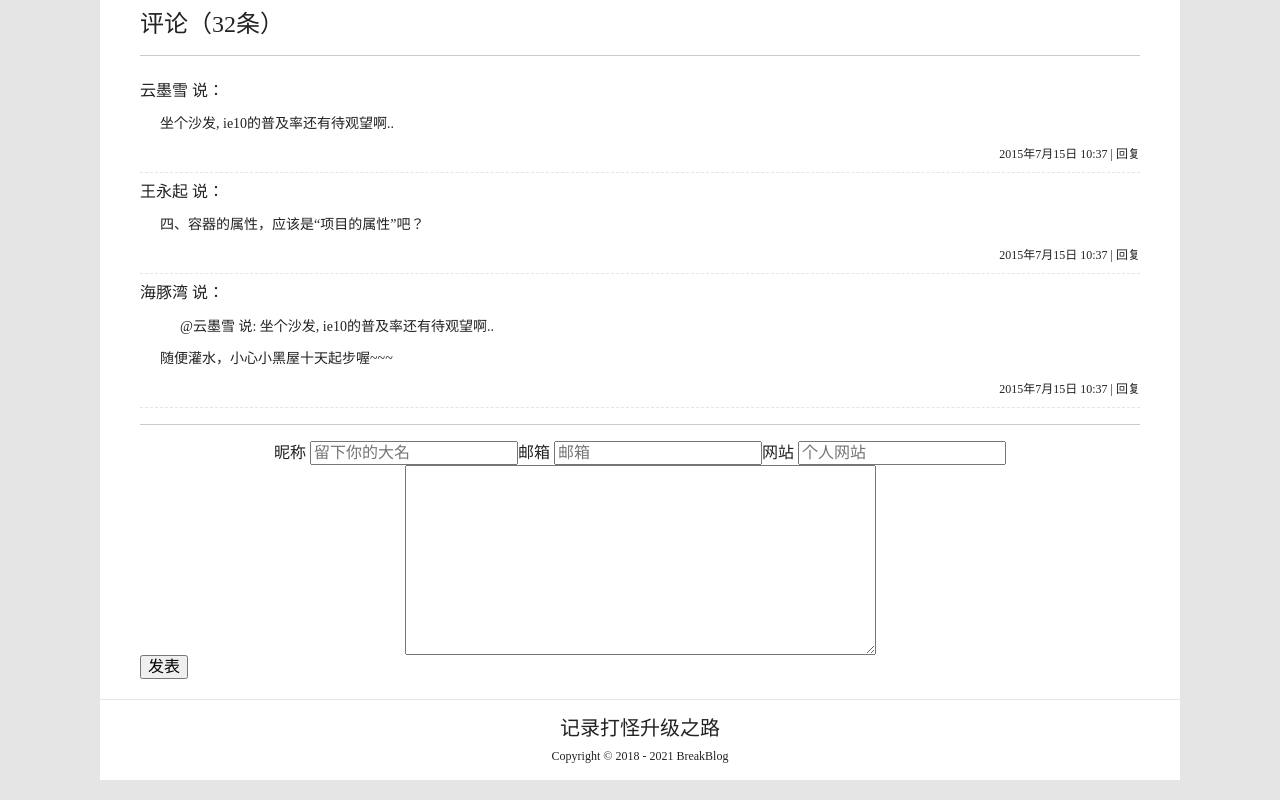
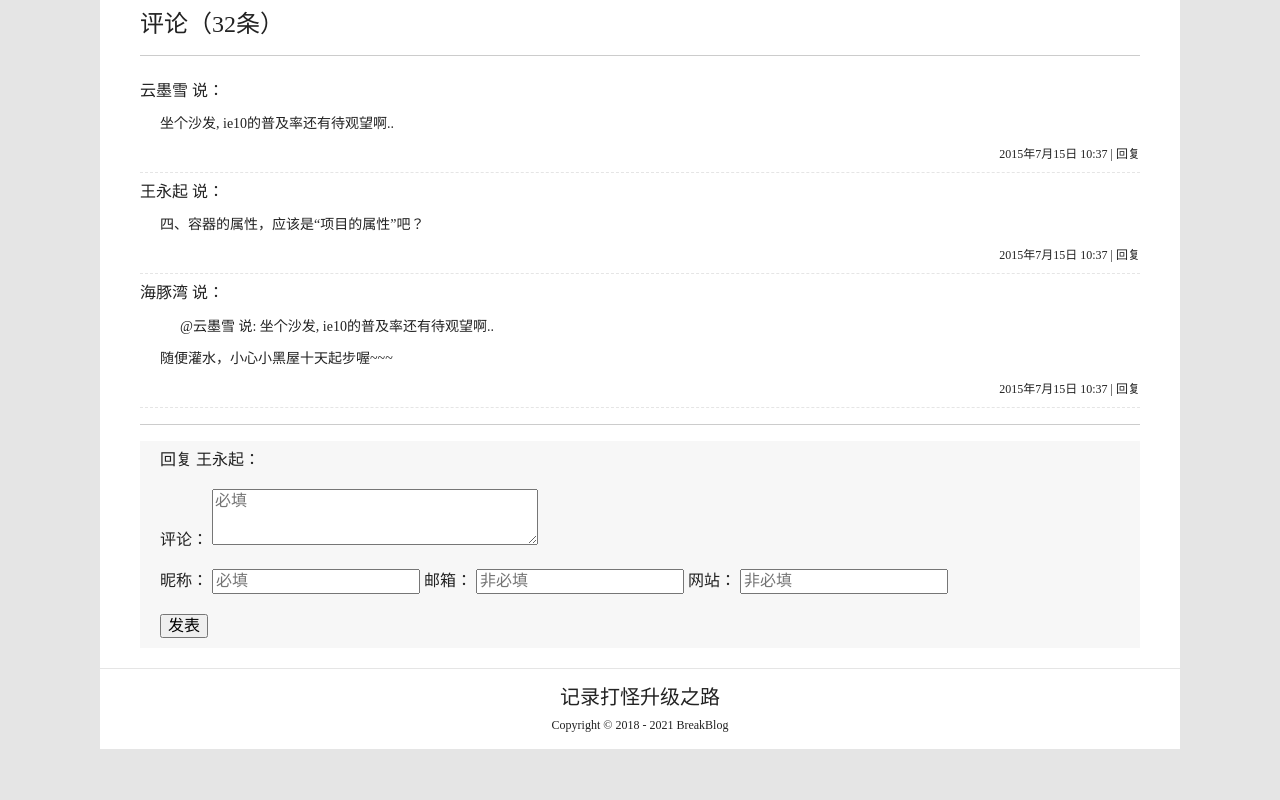
Before and after one commit to tw-huang/blog-demo, a website built with Parcel: page post.html in a window 1280 px wide. Shown: the part 753-1553 px from the top of the page. After the commit the page ends 1522 px from the top, so only its background shows below. Built offline with nearby package versions, Linux system fonts and the light colour scheme.

Commit message:
#文章评论#

```diff
--- a/css/post.css
+++ b/css/post.css
@@ -57,55 +57,56 @@ body {
   padding: 20px 40px;
 }
 
-.post-position{
+.post-position {
   display: flex;
   justify-content: space-between;
   font-size: 10px;
   margin-bottom: 20px;
 }
 
-.position-left{
+.position-left {
   border-bottom: 1px solid #e5e5e5;
 }
 
-.position-right{
+.position-right {
   border-bottom: 1px solid #e5e5e5;
 }
 
-.post-top{
+.post-top {
   display: flex;
   flex-direction: column;
   margin-bottom: 20px;
 }
 
-.post-top-title{
+.post-top-title {
   margin-bottom: 8px;
   font-size: 32px;
 }
 
-.post-top-date{
+.post-top-date {
   margin-bottom: 8px;
   font-size: 14px;
 }
-.post-top-subtitle{
+
+.post-top-subtitle {
   background-color: #f7f7f7;
   padding: 20px;
   margin-bottom: 8px;
   font-size: 16px;
 }
 
-.post-body{
+.post-body {
 
 }
 
-.post-end{
+.post-end {
   display: flex;
   justify-content: center;
   font-size: 20px;
   padding: 20px;
 }
 
-.post-pagination{
+.post-pagination {
   display: flex;
   justify-content: space-between;
   padding: 20px 0;
@@ -116,51 +117,65 @@ body {
   padding: 4px;
 }
 
-.comments-title{
+.comments-title {
   font-size: 24px;
 }
 
-.comments-list{
+.comments-list {
   display: flex;
   flex-direction: column;
 }
 
-.comment-item{
+.comment-item {
   display: flex;
   flex-direction: column;
   border-bottom: 1px dashed #e5e5e5;
   padding: 10px 0;
 }
 
-.comment-item-author{
+.comment-item-author {
   font-size: 16px;
 }
-.comment-item-replay{
+
+.comment-item-replay {
   padding-left: 40px;
   margin-top: 16px;
   font-size: 14px;
 }
 
-.comment-item-body{
+.comment-item-body {
   padding-left: 20px;
   margin: 16px 0;
   font-size: 14px;
 }
 
-.comment-item-info{
+.comment-item-info {
   align-self: flex-end;
   font-size: 12px;
 }
 
-.form-info{
+.comments-form {
   display: flex;
-  justify-content: center;
-}
-.form-body{
-  display: flex;
-  justify-content: center;
+  flex-direction: column;
+  background-color: #f7f7f7;
+  padding:0 20px;
 }
 
+.form-reply{
+  padding: 10px 0;
+}
+
+.form-info {
+  padding: 10px 0;
+}
+
+.form-body {
+  padding: 10px 0;
+}
+
+.form-submit {
+  padding: 10px 0;
+}
 
 .footer {
   background-color: #ffffff;
--- a/post.html
+++ b/post.html
@@ -134,28 +134,31 @@
           </div>
         </div>
         <hr>
-        <div class="comments-form">
-          <form action="#">
-            <div class="form-info">
-              <label>昵称
-                <input placeholder="留下你的大名" type="text">
-              </label>
-              <label>邮箱
-                <input placeholder="邮箱" type="text">
-              </label>
-              <label>网站
-                <input placeholder="个人网站" type="text">
+        <form action="#" class="comments-form">
+          <span class="form-reply">
+            回复 王永起：
+          </span>
+          <div class="form-body">
+            <label>评论：
+              <textarea placeholder="必填" style="width: 320px;height: 50px;min-height: 50px"></textarea>
             </label>
           </div>
-            <div class="form-body">
-              <label for=""></label>
-              <textarea cols="50" id="" name="body" rows="10"></textarea>
+          <div class="form-info">
+            <label class="form-info-item">昵称：
+              <input placeholder="必填" type="text">
+            </label>
+            <label class="form-info-item">邮箱：
+              <input placeholder="非必填" type="text">
+            </label>
+            <label class="form-info-item">网站：
+              <input placeholder="非必填" type="text">
+            </label>
           </div>
           <div class="form-submit">
             <input type="submit" value="发表">
           </div>
         </form>
-        </div>
+
       </div>
     </div>
   </div>
```
Lines whose indentation alone changed are shown as unchanged.
